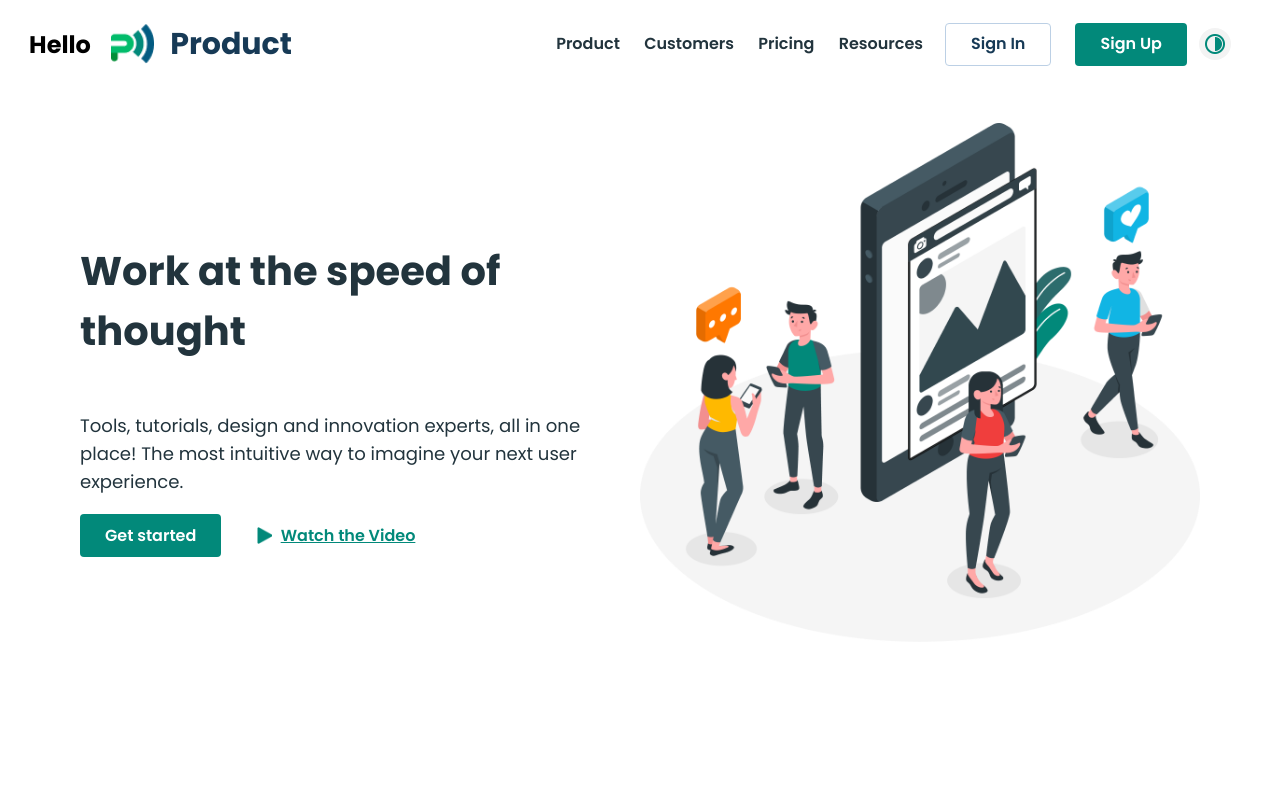
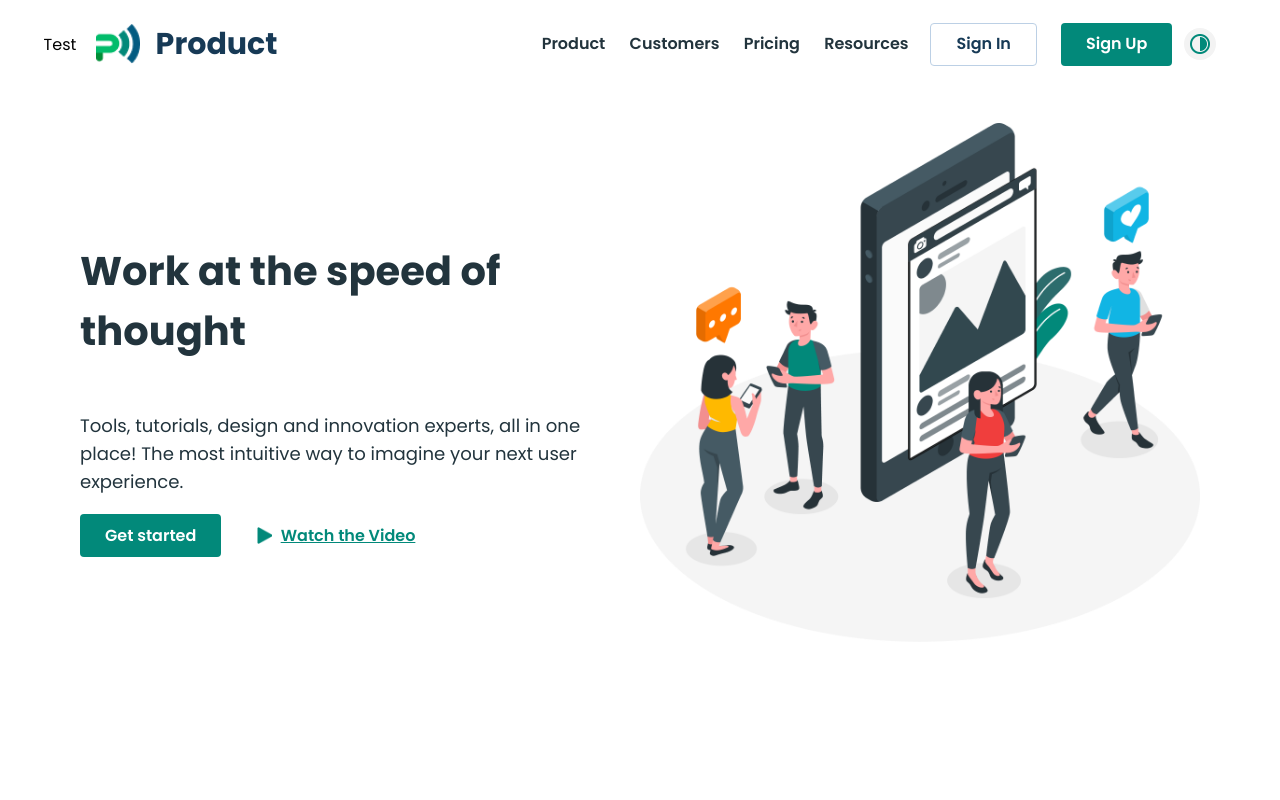
Before and after one commit to EricPuskas/landing-page, a plain HTML site: page index.html in a window 1280 px wide. Shown: the top 800 px of the page. Drawn offline with Linux system fonts and the light colour scheme.

Commit message:
html changes

```diff
--- a/index.html
+++ b/index.html
@@ -18,7 +18,7 @@
     <nav class="nav row">
 
         <input type="checkbox" id="menu-collapse">
-     <h1>Hello </h1>
+        <p> Test </p>
         <div class="content-container row nav-bar-wrapper">
             <div class="app-logo-containe row row-centered ">
                 <img id="app-logo" src="./images/logo.png" alt="" />
```
